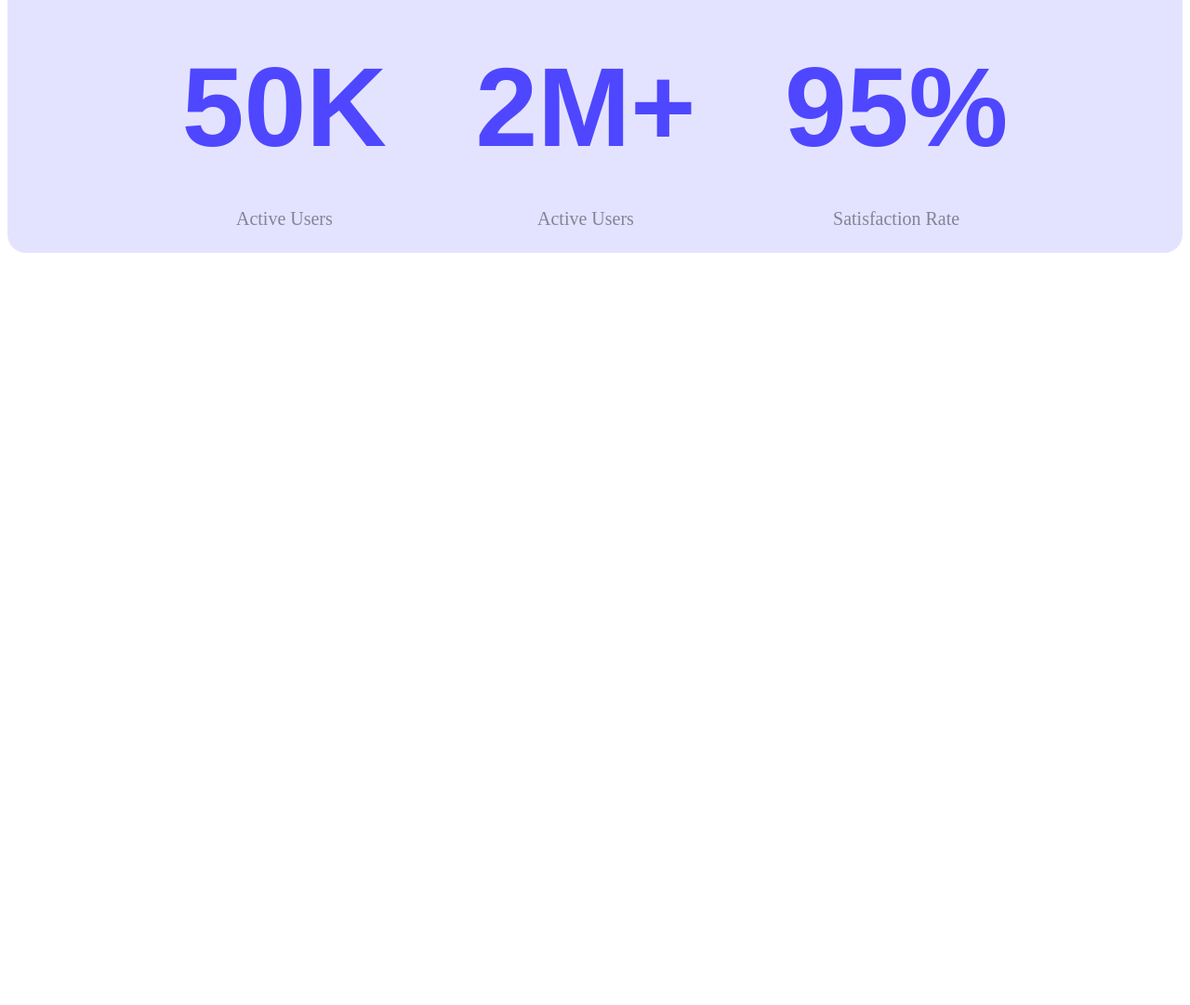
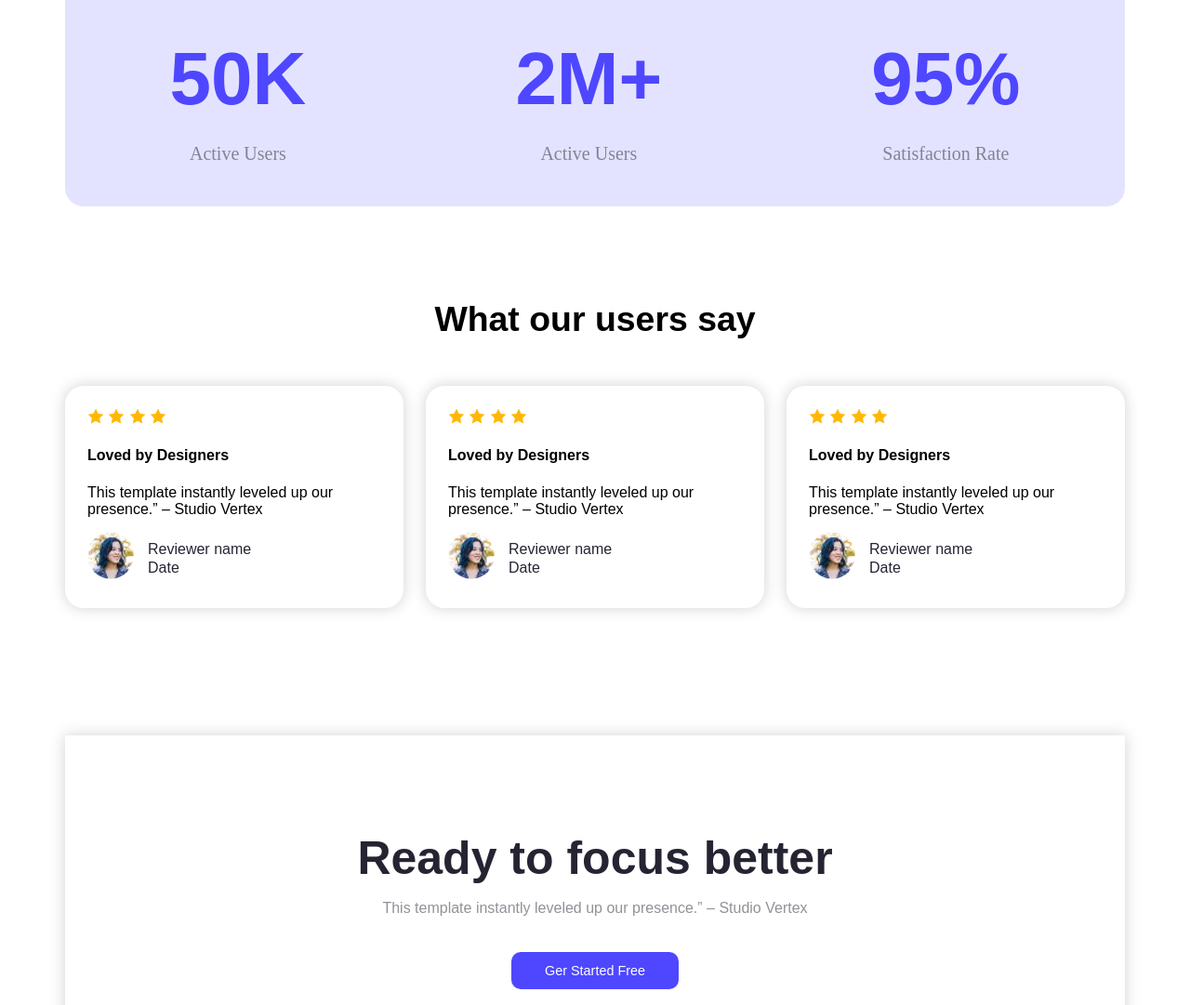
Before and after one commit to murshed-ah/landing-launchpad-a01, a plain HTML site: page index.html in a window 1280 px wide. Shown: the part 1398-2479 px from the top of the page at 93% size. Before the commit the page ends 1678 px from the top, so only its background shows below. Drawn offline with Linux system fonts and the light colour scheme.

Commit message:
on half way

```diff
--- a/index.html
+++ b/index.html
@@ -42,9 +42,76 @@
                     <div><p class="p-num">95%</p><p class="p-det">Satisfaction Rate</p></div>
                 </div>
 
-                <div></div>
-            </section>
+                <div class="what"><h3>What our users say</h3></div>
+
+                <div class="stars">
+                    <div class="review">
+                        <div>
+                            <img src="Assets/icon-star.png" alt="">
+                            <img src="Assets/icon-star.png" alt="">
+                            <img src="Assets/icon-star.png" alt="">
+                            <img src="Assets/icon-star.png" alt="">
+                        </div>
+
+                        <h4>Loved by Designers</h4>
+                        <p>This template instantly leveled up our presence.” – Studio Vertex</p>
+
+                      <div class="ava">
+                        <img class="girl" src="Assets/avatar.png" alt="">
+                          <div><p class="ava-p">Reviewer name</p>
+                <p class="ava-p">Date</p></div>
+                      </div>
+            </div>
+                    <div class="review">
+                        <div>
+                            <img src="Assets/icon-star.png" alt="">
+                            <img src="Assets/icon-star.png" alt="">
+                            <img src="Assets/icon-star.png" alt="">
+                            <img src="Assets/icon-star.png" alt="">
+                        </div>
+
+                        <h4>Loved by Designers</h4>
+                        <p>This template instantly leveled up our presence.” – Studio Vertex</p>
+                  <div class="ava">
+                        <img class="girl" src="Assets/avatar.png" alt="">
+                          <div><p class="ava-p">Reviewer name</p>
+                <p class="ava-p">Date</p></div>
+                      </div>
+            </div>
+                    <div class="review">
+                        <div>
+                            <img src="Assets/icon-star.png" alt="">
+                            <img src="Assets/icon-star.png" alt="">
+                            <img src="Assets/icon-star.png" alt="">
+                            <img src="Assets/icon-star.png" alt="">
+                        </div>
+
+                        <h4>Loved by Designers</h4>
+                        <p>This template instantly leveled up our presence.” – Studio Vertex</p>
+                  <div class="ava">
+                        <img class="girl" src="Assets/avatar.png" alt="">
+                          <div><p class="ava-p">Reviewer name</p>
+                <p class="ava-p">Date</p></div>
+                      </div>
+            </div>
+
+                </div>
+
+
+                <div class="focus">
+                    <div class="foc-t"><h3 class="foc-h">Ready to focus better</h3>
+                    <p class="foc-p">This template instantly leveled up our presence.” – Studio Vertex</p>
+                     <button class="foc-btn">Ger Started Free</button>
+                </div>
+                <div><img class="foc-img" src="Assets/wc-big.png" alt=""></div>
+
+                </div>
+
+
+                </section>
         </main>
+
+
 </body>
 
 </html>
--- a/style/styles.css
+++ b/style/styles.css
@@ -78,9 +78,8 @@ nav{
 /* Action Section */
 .action{
     display: flex;
-    /* width: 1140px;
-    height: 328px; */
-    max-width: 1140px;
+    width: 1140px;
+    height: 328px;
     margin: 0 auto;
     margin-top: 115px;
     justify-content: space-between;
@@ -126,13 +125,15 @@ nav{
 
 /* Productive Users Section */
 .join{
-    max-width: 1140px;
+   max-width: 1140px;
     height: 306px;
     margin: 0 auto;
     margin-top: 115px;
     background-color: #4d47ff26;
-    padding: 50px 140px;
+    padding-top: 30px;
+    padding-bottom: 20px;
     border-radius: 20px;
+
 
 }
 
@@ -140,7 +141,7 @@ nav{
     font-family: Arial, Helvetica, sans-serif;
     font-size: 38px;
     text-align: center;
-    /* margin-top: 40px; */
+
 
 }
 .users{
@@ -151,10 +152,10 @@ nav{
 }
 
 .p-num{
-    font-size: 120px;
+    font-size: 80px;
     font-weight: bolder;
     font-family: Arial, Helvetica, sans-serif;
-    margin-top: 80px;
+    margin-top: 70px;
     color: #4E47FF;
 }
 
@@ -162,7 +163,86 @@ nav{
     color: #252432;
     opacity: 50%;
     font-size: 20px;
+}
 
+
+
+/* user stars */
+.what{
+    margin-top: 137px;
+    text-align: center;
+    font-size: xx-large;
+    font-family: Arial, Helvetica, sans-serif;
+}
+.stars{
+    display: flex;
+    margin-top: 50px;
+    gap: 24px;
+}
+.review{
+    padding: 24px;
+    box-shadow: 0px 0px 15px 0px #25243235;
+    border-radius: 20px;
+    font-family: Arial, Helvetica, sans-serif;
+}
+ .ava{
+    display: flex;
+    gap: 15px;
+}
+.girl{
+    height: 50px;
+    width: 50px;
+    clip-path: circle(50% at 50% 50%);
+}
+.ava-p{
+    line-height: 0.3;
+    color: #252432;
+    font-weight: 800px;
+}
+
+
+/* ready to focus */
+.focus{
+    width: 1140px;
+    height: 697px;
+    box-shadow: 0px 0px 15px 0px #25243235;
+    margin-top: 137px;
+}
+.foc-t{
+    text-align: center;
+    padding-top: 80px;
+    font-family: Arial, Helvetica, sans-serif;
+    line-height: 0.1;
+}
+.foc-h{
+    font-size: 50px;
+    color: #252432;
+}
+.foc-img{
+    border-radius: 30px;
+    margin: 20px 150px 70px;
+
+}
+
+.foc-p{
+    color: #25243280;
+}
+
+.foc-btn{
+    margin-top: 30px;
+    padding: 12px 36px;
+    font-size: 0.9em;
+    background-color: #4E47FF;
+    color: white;
+    border: none;
+    border-radius: 10px;
+
+    cursor: pointer;
+}
+
+.foc-btn:hover{
+    background-color: rgb(185, 0, 86);
+    transition: 0.7s;
 }
 
 
@@ -173,4 +253,5 @@ nav{
 
 
 
+
 /* Footer Section */
```
